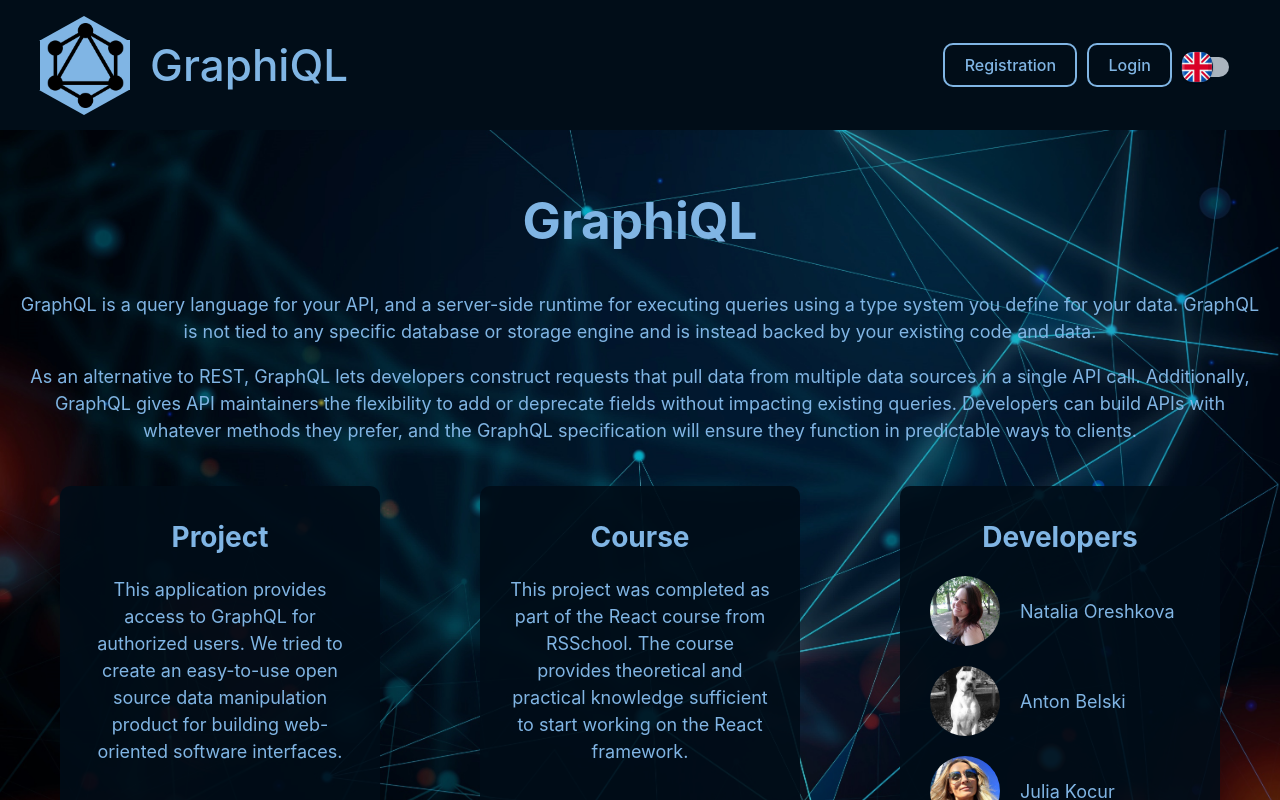
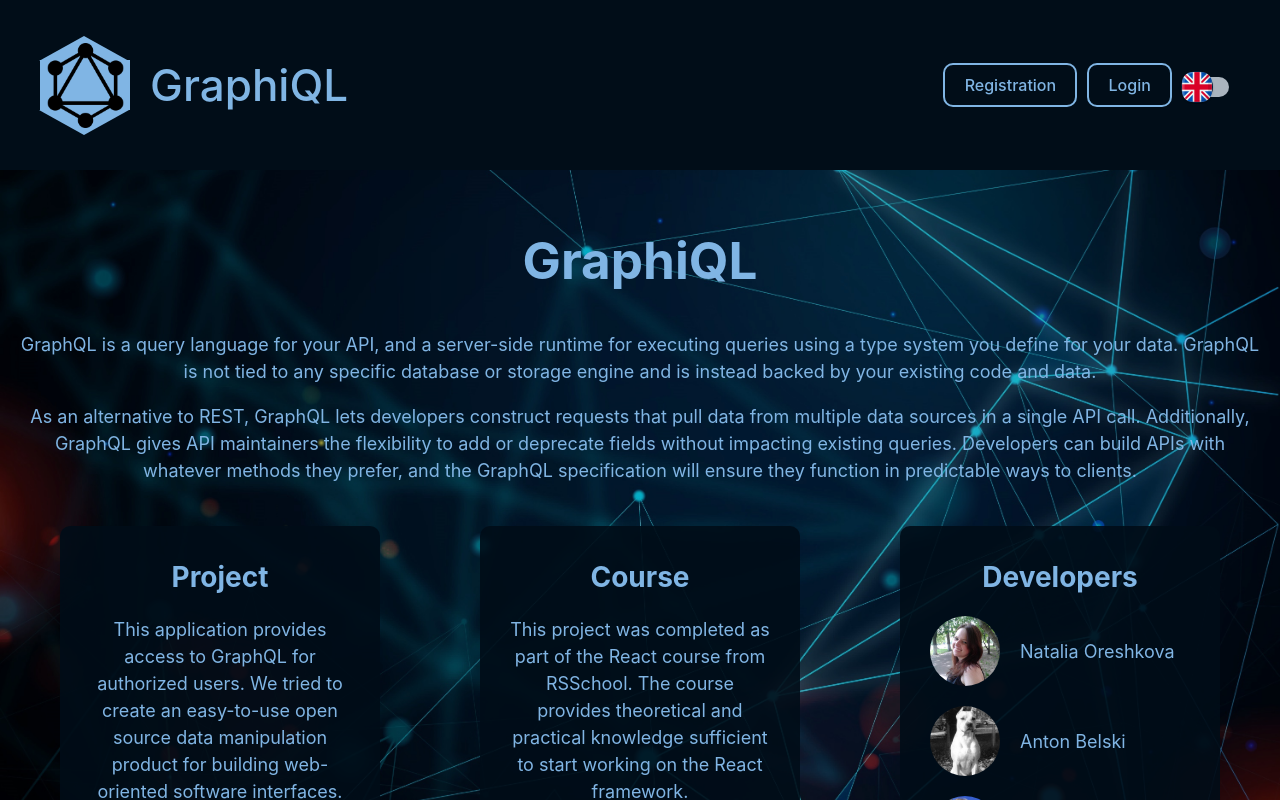
Before and after one commit to juliakocur/graphiql-app, a React (Vite) app: page / in a window 1280 px wide. Shown: the top 800 px of the page. Built offline with nearby package versions, Linux system fonts and the light colour scheme; no server answers.

Commit message:
feat: add sticky header

```diff
--- a/src/components/Header/Header.css
+++ b/src/components/Header/Header.css
@@ -66,6 +66,38 @@
   box-shadow: 0 0 10px rgba(0, 195, 255, 0.8);
 }
 
+.header {
+  position: absolute;
+  top: 0;
+  right: 0;
+  left: 0;
+  padding: 20px 0;
+  z-index: 10;
+  transition: 1s background-color;
+}
+
+.header.sticky {
+  position: fixed;
+  background-color: #80b5e4;
+}
+
+.sticky .logo {
+  color: rgb(1 13 24);
+}
+
+.sticky .button-nav {
+  border-color: rgb(1 13 24);
+  color: rgb(1 13 24);
+}
+
+.sticky span.MuiSwitch-track,
+.sticky .MuiSwitch-switchBase.Mui-checked + span.MuiSwitch-track {
+  background-color: rgb(1 13 24);
+}
+
+.sticky .button-nav:hover {
+  box-shadow: 0 0 10px rgba(1, 13, 24, 0.8);
+}
 @media (max-width: 420px) {
   .header-container {
     flex-direction: column;
--- a/src/components/Header/Header.tsx
+++ b/src/components/Header/Header.tsx
@@ -1,11 +1,24 @@
+import { useEffect, useState } from 'react';
 import './Header.css';
 import HeaderNav from './HeaderNav/HeaderNav';
 import logo from '/logo.png';
 import { NavLink } from 'react-router-dom';
 
 const Header = () => {
+  const [isSticky, setIsSticky] = useState(false);
+
+  const scrollHandler = () => {
+    setIsSticky(window.scrollY > 0);
+  };
+  useEffect(() => {
+    window.addEventListener('scroll', scrollHandler);
+    return () => {
+      window.removeEventListener('scroll', scrollHandler);
+    };
+  }, []);
+
   return (
-    <header>
+    <header className={`header${isSticky ? ' sticky' : ''}`}>
       <div className="header-container">
         <NavLink to="/">
           <div className="logo">
--- a/src/firebase/firebase.ts
+++ b/src/firebase/firebase.ts
@@ -46,6 +46,5 @@
 };
 
 onAuthStateChanged(auth, (user) => {
-  console.log(user);
   store.dispatch(authSlice.actions.setIsTokenValid(!!user));
 });
--- a/src/index.css
+++ b/src/index.css
@@ -45,6 +45,7 @@
 
 main {
   flex: 1 0 auto;
+  margin-top: 170px;
 }
 h1 {
   font-size: 3.2em;
@@ -62,8 +63,9 @@
   cursor: pointer;
   transition: border-color 0.25s;
 }
-button:hover {
-  border-color: #646cff;
+button:hover,
+.button-nav:hover {
+  border-color: #225db4;
 }
 
 #root {
```
